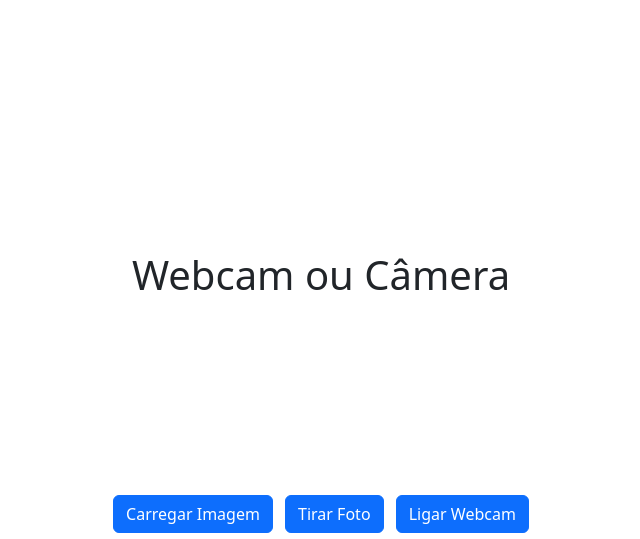
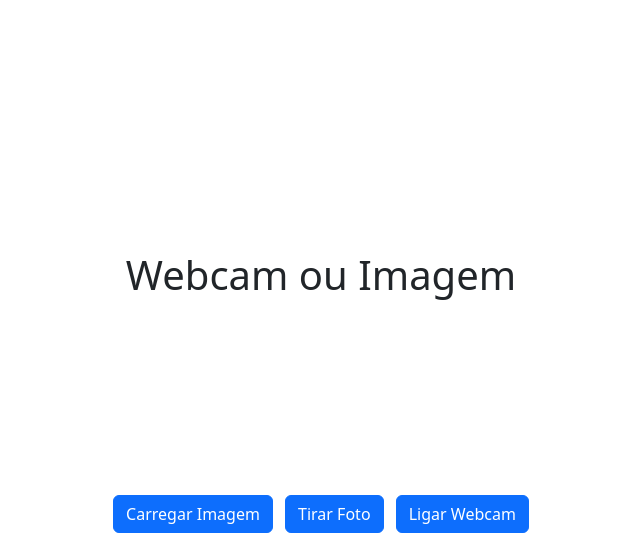
Before and after one commit to CristianoMafraJunior/Projeto_Descricao_Imagens, a Django app: page / in a window 1280 px wide. Shown: the top 539 px of the page, without its empty margins (319-959 px from the left). Run offline with Django 4.2, Linux system fonts and the light colour scheme.

Commit message:
fix name html

```diff
--- a/project_image_caption/app_image_caption/templates/home/home.html
+++ b/project_image_caption/app_image_caption/templates/home/home.html
@@ -10,7 +10,7 @@
 </head>
 <body class="d-flex justify-content-center align-items-center">
     <div class="container text-center">
-        <h1 class="mb-4">Webcam ou Câmera</h1>
+        <h1 class="mb-4">Webcam ou Imagem</h1>
         <video id="video" autoplay class="mb-3"></video>
         <div class="mb-3">
             <button id="loadImageBtn" class="btn btn-primary me-2">Carregar Imagem</button>
```
